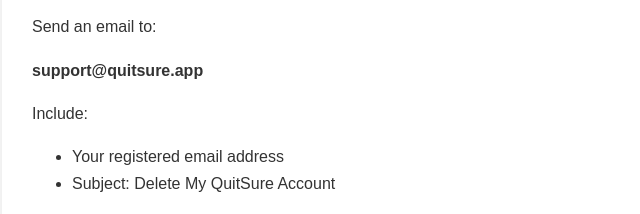
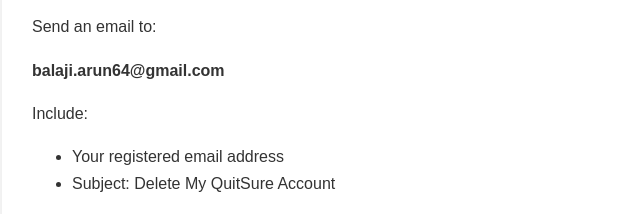
Before and after one commit to Arunbalaji001/quitsureinfo, a website built with webpack: page delete-account.html in a window 1280 px wide. Shown: the part 187-401 px from the top of the page, 188-828 px from the left. Built offline with nearby package versions, Linux system fonts and the light colour scheme.

Commit message:
mail updated

```diff
--- a/delete-account.html
+++ b/delete-account.html
@@ -59,7 +59,7 @@
 
   <p>
 
-    <b>support@quitsure.app</b>
+    <b>balaji.arun64@gmail.com</b>
 
   </p>
 
```
